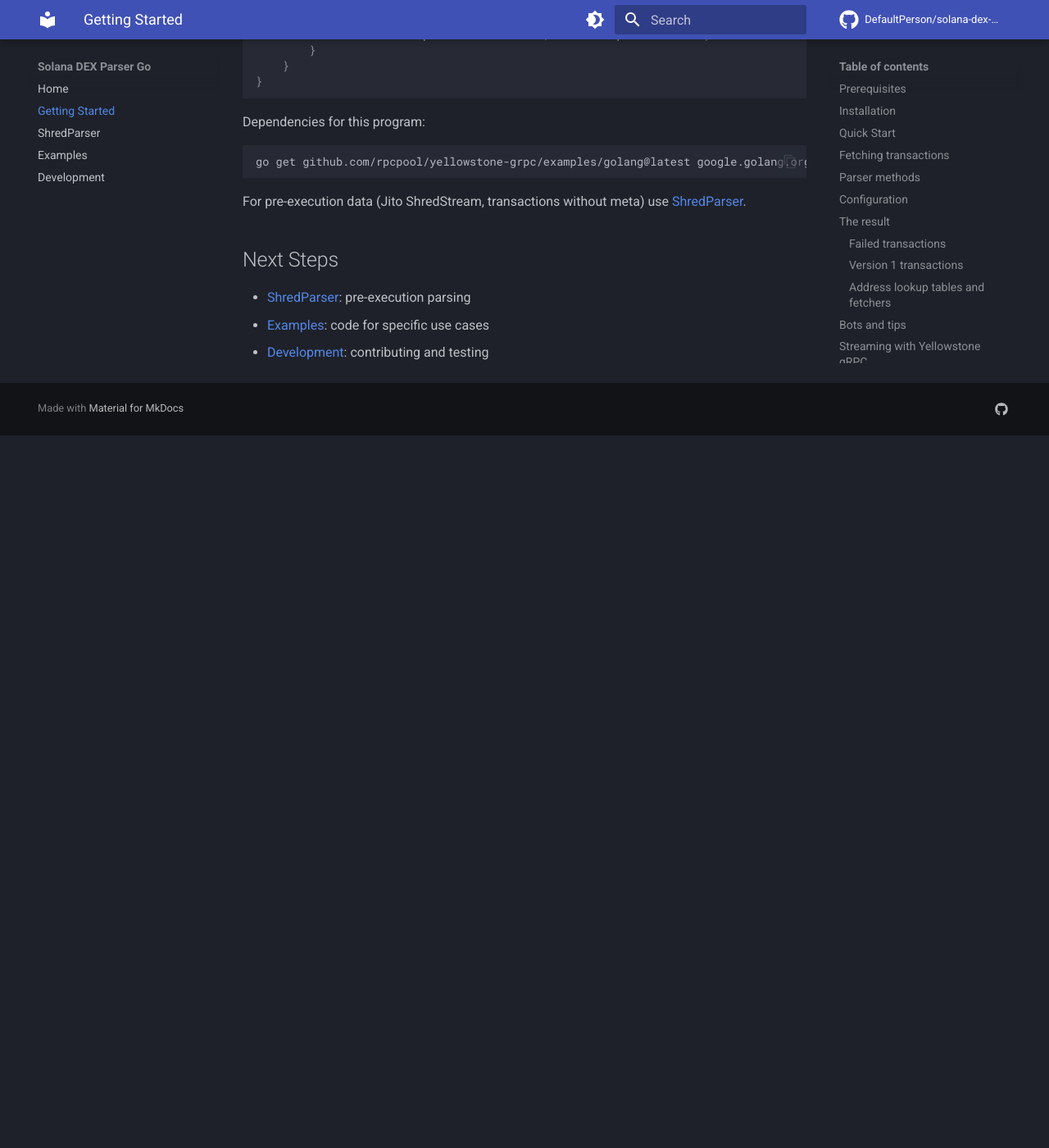
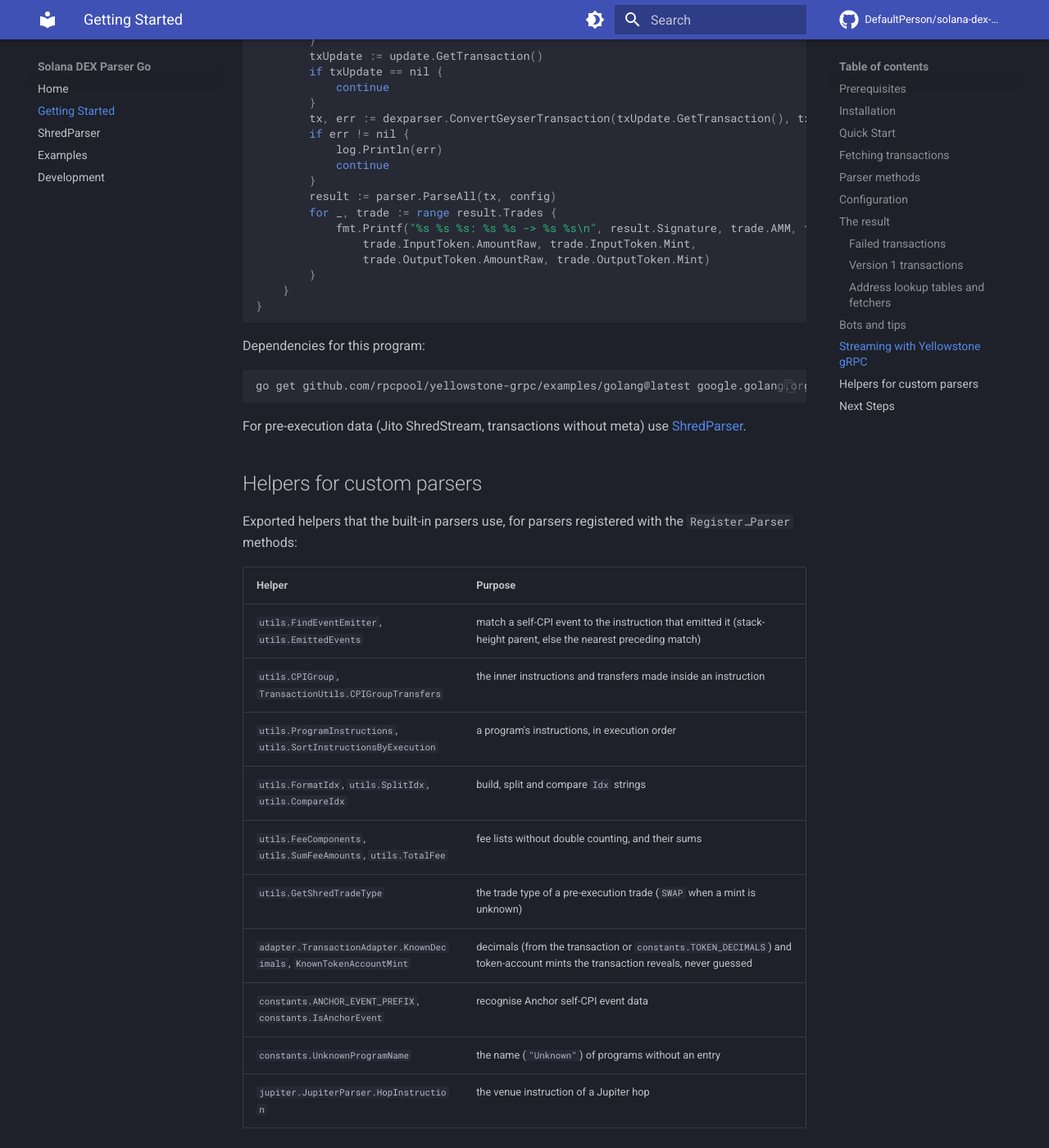
Before and after one commit to DefaultPerson/solana-dex-parser-go, an MkDocs documentation site: the page built from docs/getting-started.md, in a window 1280 px wide and 1400 px high, scrolled down 10011 px. Shown: the whole window at 82% size. Built offline with MkDocs 1.6.1 and Material for MkDocs 9.7.7, drawn with Linux system fonts in a browser that asks for light colours; comment, search, counter and statistics services are not loaded; before the commit the page ends 10542 px from its top, so only the background shows below that; some of the changed text lies outside the part shown.

Commit message:
docs: document route aggregates, Jupiter hop enrichment, transfer types and new helpers

```diff
--- a/docs/getting-started.md
+++ b/docs/getting-started.md
@@ -158,6 +158,7 @@
 | `ParseBatch(txs, config, maxWorkers)` | one result per transaction, in input order; `maxWorkers > 1` parses concurrently |
 | `ParseBatchWithCallback(txs, config, maxWorkers, callback)` | as `ParseBatch`, calling `callback` per result; returning false stops early |
 | `RegisterTradeParser`, `RegisterLiquidityParser`, `RegisterTransferParser`, `RegisterMemeEventParser` | add or replace the parser of a program ID |
+| `RegisterRouteParser` | add or replace the route parser of an aggregator program whose swaps run by CPI through venues (Titan and OKX DEX Router V2 by default): its trades are not added to `Trades`, which keeps the venue hops, but replace those hops in `AggregateTrade` |
 
 All methods are nil-safe: a nil transaction gives `State=false`, `Msg="nil transaction"`.
 A panic inside a parser is recovered into `State=false` and a `Msg` with the signature, unless `ThrowError` is set.
@@ -229,20 +230,21 @@
 | `Fee` | the network fee (lamports, 9 decimals) |
 | `ComputeUnits` | compute units consumed (from meta, for every transaction version) |
 | `Trades` | individual trades, in execution order |
-| `AggregateTrade` | the trade from the first input to the last output of all trades (a copy) |
+| `AggregateTrade` | the trade from the first input to the last output of all trades (a copy); for a Titan or OKX DEX Router V2 route, the aggregator's route total with its fee |
 | `Liquidities` | liquidity events: `CREATE`, `ADD`, `REMOVE` |
 | `MemeEvents` | launchpad events: `CREATE`, `BUY`, `SELL`, `MIGRATE`, `COMPLETE`, `BUY_AND_BURN` |
-| `Transfers` | token transfers; only when there are no trades and no liquidity events |
+| `Transfers` | token transfers; only when there are no trades and no liquidity events. Program actions carry a `Type`, such as `OpenDca`, `cancelOrder`, `settleLimitOrder` or `claimCashback` (full list in the [README](https://github.com/DefaultPerson/solana-dex-parser-go#transfer-types)) |
 | `AltEvents` | Address Lookup Table program events |
 | `SolBalanceChange`, `TokenBalanceChange` | the signer's balance changes (independent copies) |
 | `Tip` | lamports paid by System transfers to known tip accounts (`constants.TIP_ACCOUNTS`); nil when none |
-| `Warnings` | why a result may be incomplete: fetcher errors (URLs cut to scheme and host) and unresolved lookup-table accounts |
+| `Warnings` | why a result may be incomplete or doubtful: fetcher errors (URLs cut to scheme and host), unresolved lookup-table accounts, and Jupiter hops whose venue parser reports other amounts than the route event |
 
 In a `types.TradeInfo`:
 
 - `InputToken` / `OutputToken`: `Mint`, `AmountRaw` (exact integer string), `Amount` (float, for display), `Decimals`, and the token accounts and balances involved. Amounts are what the user sent and received where the program reports it (events, `ray_log`), otherwise the transfers.
 - `Type`: `BUY` or `SELL` relative to SOL or a stablecoin, `SWAP` otherwise.
-- `Fee` and `Fees`: only fees reported by the protocol (events) or paid by transfers flagged as fees; each `FeeInfo` has `Type` (for example `protocol`, `coinCreator`, `platform`, `transferFee`), `Dex` and `Recipient`.
+- `Fee` and `Fees`: only fees reported by the protocol (events) or paid by transfers flagged as fees; each `FeeInfo` has `Type` (for example `protocol`, `coinCreator`, `platform`, `commission`, `transferFee`), `Dex` and `Recipient`. `AggregateTrade.Fees` lists each fee once.
+- Jupiter hops: `AMM` is the hop venue, and `Pool`, `Type` and the venue's fees come from the venue's own parser; the amounts are the route event's.
 - `ProgramId`, `AMM`, `AMMs`, `Route`, `Pool`, `User`, `Bot`, `Idx` (`"N"` or `"N-M"`).
 
 ### Failed transactions
@@ -408,6 +410,23 @@
 
 For pre-execution data (Jito ShredStream, transactions without meta) use [ShredParser](shred-parser.md).
 
+## Helpers for custom parsers
+
+Exported helpers that the built-in parsers use, for parsers registered with the `Register…Parser` methods:
+
+| Helper | Purpose |
+|--------|---------|
+| `utils.FindEventEmitter`, `utils.EmittedEvents` | match a self-CPI event to the instruction that emitted it (stack-height parent, else the nearest preceding match) |
+| `utils.CPIGroup`, `TransactionUtils.CPIGroupTransfers` | the inner instructions and transfers made inside an instruction |
+| `utils.ProgramInstructions`, `utils.SortInstructionsByExecution` | a program's instructions, in execution order |
+| `utils.FormatIdx`, `utils.SplitIdx`, `utils.CompareIdx` | build, split and compare `Idx` strings |
+| `utils.FeeComponents`, `utils.SumFeeAmounts`, `utils.TotalFee` | fee lists without double counting, and their sums |
+| `utils.GetShredTradeType` | the trade type of a pre-execution trade (`SWAP` when a mint is unknown) |
+| `adapter.TransactionAdapter.KnownDecimals`, `KnownTokenAccountMint` | decimals (from the transaction or `constants.TOKEN_DECIMALS`) and token-account mints the transaction reveals, never guessed |
+| `constants.ANCHOR_EVENT_PREFIX`, `constants.IsAnchorEvent` | recognise Anchor self-CPI event data |
+| `constants.UnknownProgramName` | the name (`"Unknown"`) of programs without an entry |
+| `jupiter.JupiterParser.HopInstruction` | the venue instruction of a Jupiter hop |
+
 ## Next Steps
 
 - [ShredParser](shred-parser.md): pre-execution parsing
```
Also changed, not shown: README.md (+32 -15 lines), docs/examples/index.md (+2 -0 lines), docs/shred-parser.md (+1 -0 lines).
